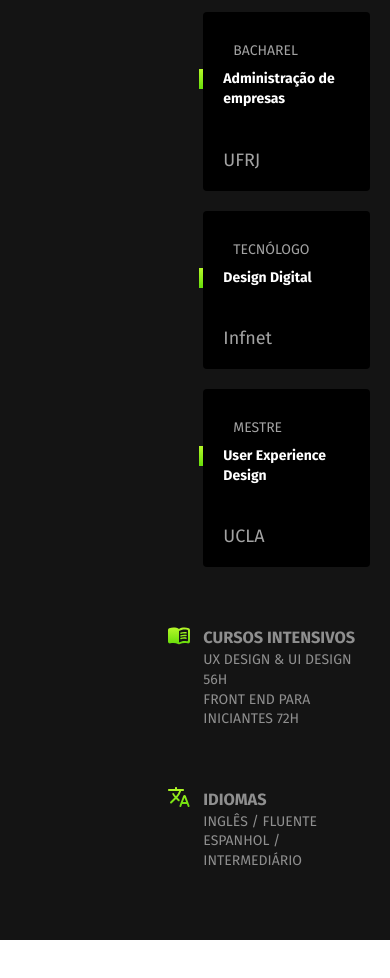
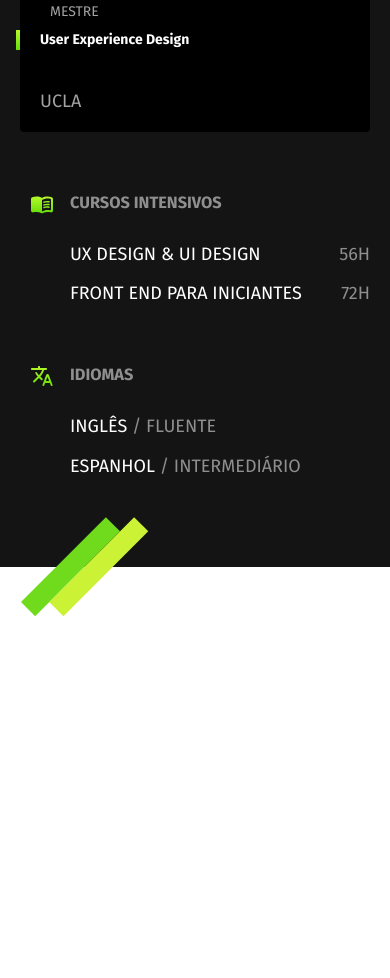
Before and after one commit to tabguimaraes/origamid, a plain HTML site: page PROJETO PORTFOLIO/index.html in a window 390 px wide. Shown: the part 2132-3110 px from the top of the page. Drawn offline with Linux system fonts and the light colour scheme.

Commit message:
add responsivo sessao formacao

```diff
--- a/PROJETO PORTFOLIO/assets/css/formacao.css
+++ b/PROJETO PORTFOLIO/assets/css/formacao.css
@@ -5,11 +5,23 @@
 
 .formacao-container {
   max-width: 1200px;
-  padding: 40px 20px;
+  padding: 120px 20px;
   margin: 0 auto;
   display: grid;
   grid-template-columns: 1fr 2fr;
   gap: 100px;
+  position: relative;
+}
+
+.formacao-container::after {
+  content: "";
+  display: block;
+  width: 130px;
+  height: 100px;
+  background: url("../img/detalhe.svg") no-repeat center;
+  position: absolute;
+  bottom: -50px;
+  left: 20px;
 }
 
 .formacao-subtitulo {
@@ -84,10 +96,17 @@
   margin-bottom: 60px;
 }
 
+/* AJUSTADO MANUALMENTE. REVISAR CÓDIGO FINAL DO PROFESSOR E VER ONDE HOUVE A DIFERENÇA */
+.idiomas h3,
+.cursos h3 {
+  color: #8f8f8f;
+  margin-bottom: 30px;
+}
+
 .formacao-extra {
   font-size: 0.875rem;
   line-height: 1.4;
-  color: #8f8f8f;
+  color: white;
   text-transform: uppercase;
   margin-bottom: 30px;
   position: relative;
@@ -100,7 +119,7 @@
   height: 24px;
   position: absolute;
   left: -36px;
-  top: -4px;
+  /* top: -3px; */
 }
 
 .cursos h3::before {
@@ -110,3 +129,43 @@
 .idiomas h3::before {
   background: url("../img/idiomas.svg") no-repeat center center;
 }
+
+.formacao-extra li {
+  font-size: 1.125rem;
+  line-height: 1.1;
+  margin-bottom: 20px;
+}
+
+.formacao-extra span {
+  color: #8f8f8f;
+}
+
+.cursos li {
+  display: flex;
+  justify-content: space-between;
+}
+
+@media (max-width: 800px) {
+  .formacao-container {
+    grid-template-columns: 1fr;
+    padding: 60px 20px;
+    gap: 40px;
+  }
+
+  .formacao-subtitulo {
+    color: white;
+  }
+
+  .formacao-texto {
+    font-size: 1.25rem;
+  }
+
+  /* ICONES DE CURSO E IDIOMA ESTAVAM SENDO CORTADOS AO DIMINUIR A PÁGINA */
+  .formacao-extra {
+    padding-left: 50px;
+  }
+
+  .formacao-extra h3::before {
+    left: 10px;
+  }
+}
--- a/PROJETO PORTFOLIO/index.html
+++ b/PROJETO PORTFOLIO/index.html
@@ -123,7 +123,7 @@
                 <li>Front End para Iniciantes <span>72h</span></li>
               </ul>
             </div>
-            <div class="formacao-extra">
+            <!-- <div class="formacao-extra"> -->
             <div class="idiomas">
               <h3>Idiomas</h3>
               <ul>
@@ -131,7 +131,7 @@
                 <li>Espanhol <span>/ Intermediário</span></li>
               </ul>
             </div>
-            </div>
+            <!-- </div> -->
           </div>
         </div>
       </div>
```
Lines whose indentation alone changed are shown as unchanged.
